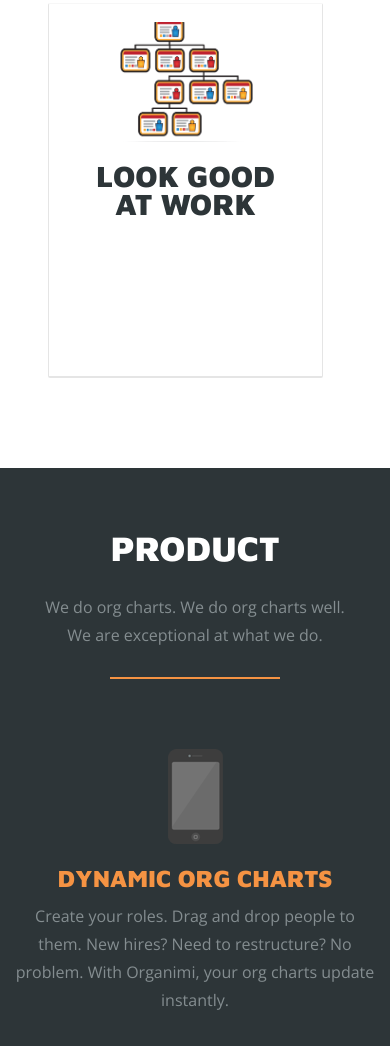
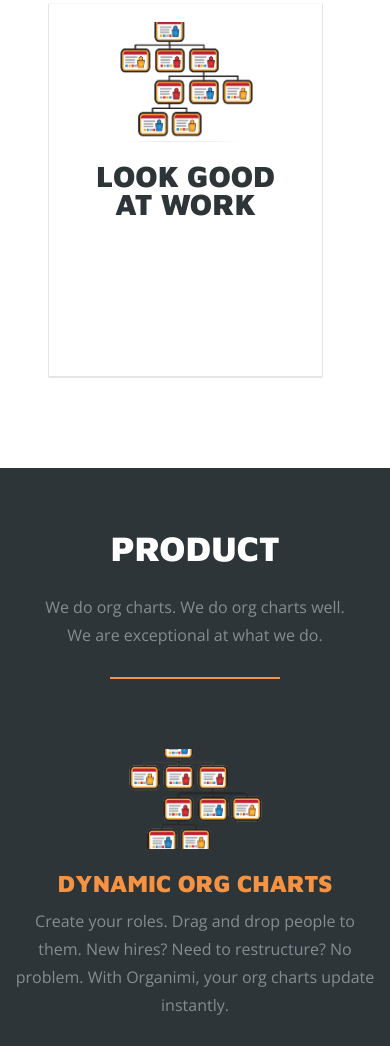
Before and after one commit to kamilrextin/OrganimiWebsiteRedo, a plain HTML site: page website_2014/website_2014/index.html in a window 390 px wide. Shown: the part 1265-2311 px from the top of the page. Drawn offline with nearby package versions, Linux system fonts and the light colour scheme.

Commit message:
Icon and Graphics
added Org Chart and PhotoBoard Graphics to mobileIcon and teamIcon

```diff
--- a/website_2014/website_2014/assets/css/main.css
+++ b/website_2014/website_2014/assets/css/main.css
@@ -2056,9 +2056,10 @@ ul.navbar-nav{
 }
 
 .mobileIcon{
-	background:url(../img/icons/18.png) no-repeat center center;
-	width:55px;
-	height:95px;
+	background:url(../img/organimi/photoboard2.png) no-repeat center center;
+	background-size:160px auto;
+	width:160px;
+	height:100px;
 	display:block;
 }
 .screwIcon{
--- a/website_2014/website_2014/index.html
+++ b/website_2014/website_2014/index.html
@@ -100,7 +100,7 @@ About-us
 
         <div class="hover">
           <h2>Great Looking Org Charts </h2>
-          <span class="teamIcon"></span> <p class="work-phase .hover p"> Create beautiful Org Charts. Share them online or print them </p> <!-- <a class="btn" href="#">learn more</a> -->
+          <span class="teamIcon"></span> <p class="work-phase .hover p"> Create beautiful Org Charts. Share with your collegues. Printed or Online. </p> <!-- <a class="btn" href="#">learn more</a> -->
           </div>
         <!--hover-->
       </div>
@@ -143,7 +143,7 @@ Services
     <div class="service-wrapper">
       <div class="row">
         <div class="col-lg-6 col-md-6 col-sm-6">
-          <div class="service"> <span class="mobileIcon"></span>
+          <div class="service"> <span class="teamIcon"></span>
             <h2>Dynamic Org Charts</h2>
             <p>Create your roles. Drag and drop people to them. New hires? Need to restructure? No problem. With Organimi, your org charts update instantly. </p>
           </div>
```
Also changed, not shown: website_2014/website_2014/assets/img/organimi/photoboard2.png (added), website_2014/website_2014/assets/img/organimi/photoboards.png (added).
